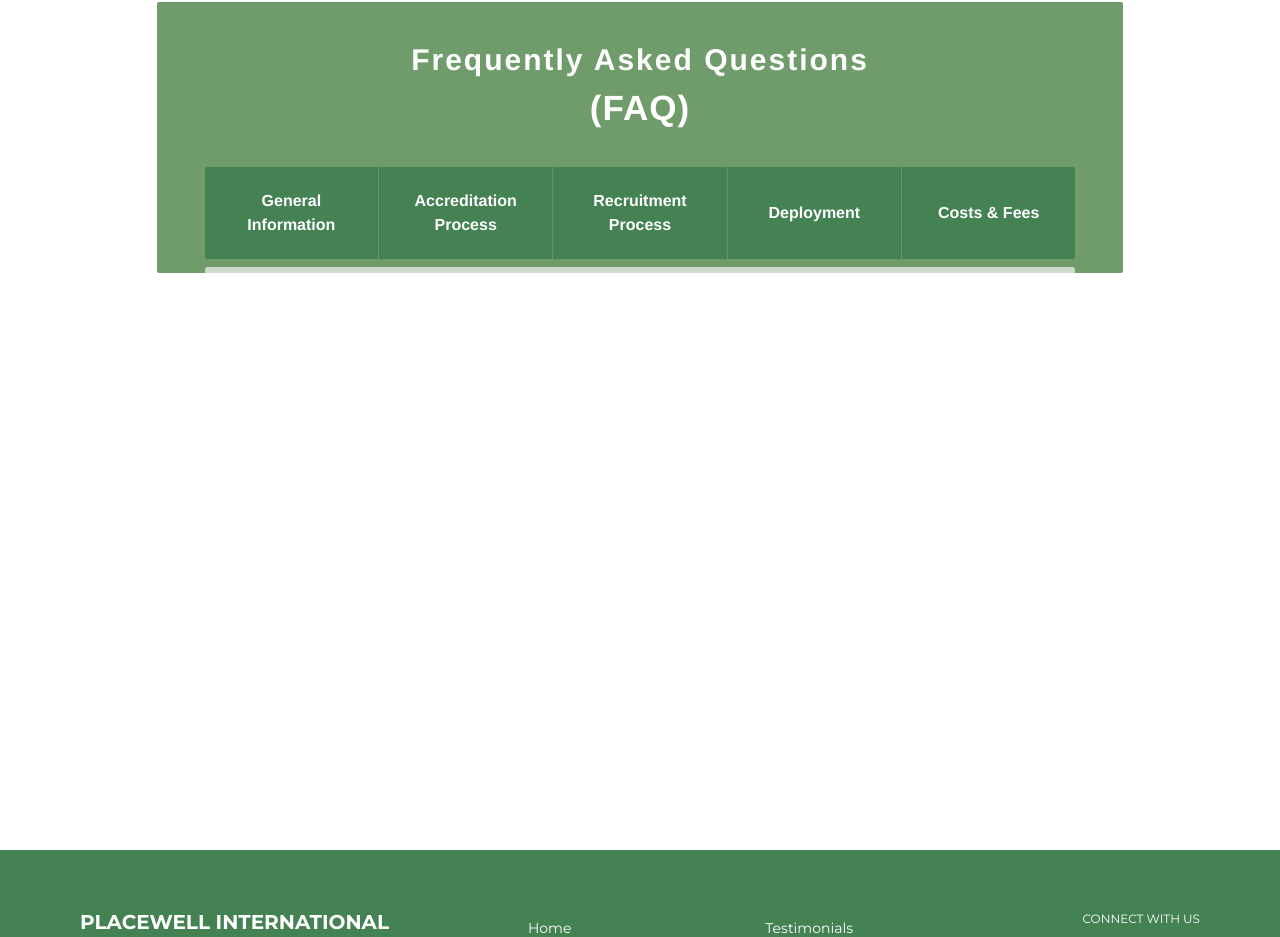
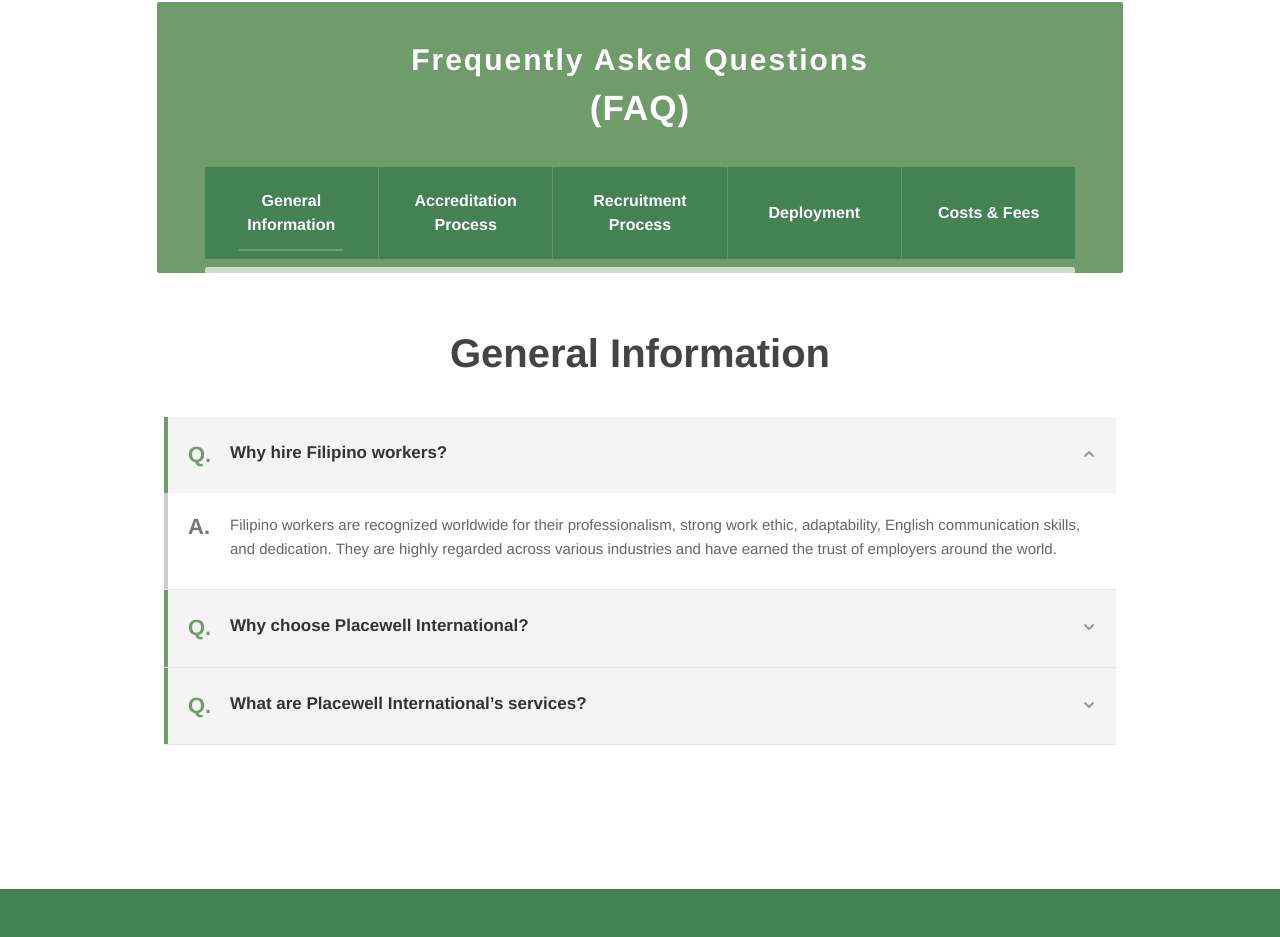
Before and after one commit to khencel/placewell, a Next.js app: page /faq in a window 1280 px wide. Shown: the part 1013-1950 px from the top of the page. Built offline with nearby package versions, Linux system fonts and the light colour scheme.

Commit message:
FAQ modules

```diff
--- a/src/app/faq/faq.tsx
+++ b/src/app/faq/faq.tsx
@@ -254,7 +254,7 @@ function ChevronIcon({ open }: { open: boolean }) {
 }
 
 export default function NintendoSwitchOnlineFAQ() {
-  const [activeTab, setActiveTab] = useState('FAQ');
+  const [activeTab, setActiveTab] = useState('General Information');
   const [openIndex, setOpenIndex] = useState(0);
 
   const toggleItem = (index: number) => {
```
